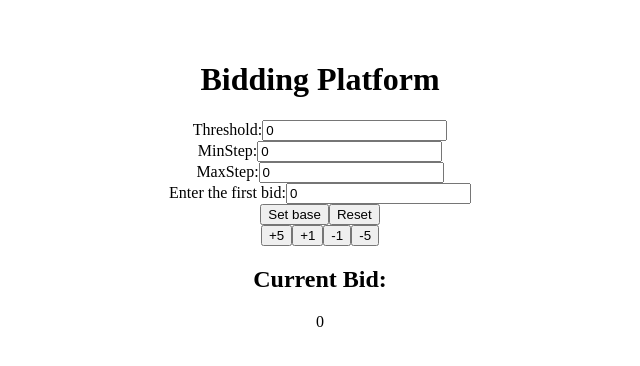
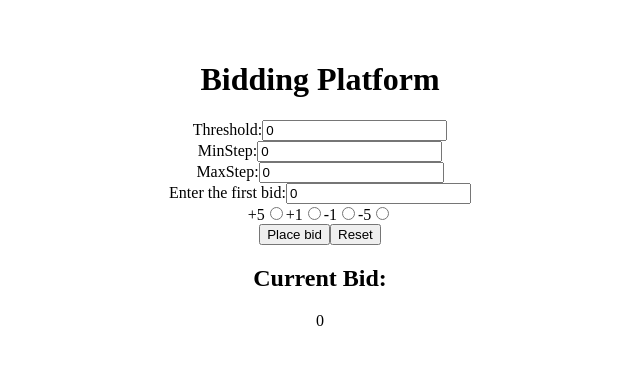
Before and after one commit to Alberto23B/bidding_platform, a React (Vite) app in the folder client/: page / in a window 1280 px wide. Shown: the top 366 px of the page, without its empty margins (320-960 px from the left). Built offline with nearby package versions, Linux system fonts and the light colour scheme.

Commit message:
Refactor bid submission logic and enhance input handling with radio buttons for step adjustments

```diff
--- a/client/src/App.tsx
+++ b/client/src/App.tsx
@@ -31,15 +31,6 @@ function App() {
     }));
   };
 
-  const handleSubmit = (e: React.FormEvent<HTMLFormElement>) => {
-    e.preventDefault();
-    if (inputData.base <= 0) {
-      alert('Please insert a value above 0');
-      return;
-    }
-    setCurrentBid(inputData.base);
-  };
-
   const handleReset = () => {
     setInputData({
       base: 0,
@@ -51,14 +42,15 @@ function App() {
     setCurrentBid(0);
   };
 
-  const handleBid = async (value: number) => {
+  const handleSubmit = async (e: React.FormEvent<HTMLFormElement>) => {
+    e.preventDefault();
+    const response = await getBid(url, inputData);
+
     setInputData((prev) => ({
       ...prev,
-      steps: Number(value),
+      base: response.result,
     }));
-    const response = await getBid(url, inputData);
-
-    console.log(response);
+    setCurrentBid(response.result);
   };
 
   return (
@@ -104,17 +96,66 @@ function App() {
             disabled={currentBid != 0}
           />
         </div>
+
         <div>
-          <button type='submit'>Set base</button>
+          <label htmlFor='plusFive'>+5</label>
+          <input
+            name='step'
+            value={5}
+            id='plusFive'
+            type='radio'
+            onClick={() =>
+              setInputData((prev) => ({
+                ...prev,
+                steps: 5,
+              }))
+            }
+          />
+          <label htmlFor='plusOne'>+1</label>
+          <input
+            name='step'
+            value={1}
+            id='plusOne'
+            type='radio'
+            onClick={() =>
+              setInputData((prev) => ({
+                ...prev,
+                steps: 1,
+              }))
+            }
+          />
+          <label htmlFor='minusOne'>-1</label>
+          <input
+            name='step'
+            value={-1}
+            id='minusOne'
+            type='radio'
+            onClick={() =>
+              setInputData((prev) => ({
+                ...prev,
+                steps: -1,
+              }))
+            }
+          />
+          <label htmlFor='minusFive'>-5</label>
+          <input
+            name='step'
+            value={-5}
+            id='minusFive'
+            type='radio'
+            onClick={() =>
+              setInputData((prev) => ({
+                ...prev,
+                steps: -5,
+              }))
+            }
+          />
+        </div>
+        <div>
+          <button type='submit'>Place bid</button>
           <button type='reset' onClick={handleReset}>
             Reset
           </button>
-        </div>
-        <div>
-          <button onClick={() => handleBid(5)}>+5</button>
-          <button onClick={() => handleBid(1)}>+1</button>
-          <button onClick={() => handleBid(-1)}>-1</button>
-          <button onClick={() => handleBid(-5)}>-5</button>
         </div>
       </form>
       <div>
--- a/client/src/lib/getBid.tsx
+++ b/client/src/lib/getBid.tsx
@@ -9,12 +9,12 @@ interface InputData {
 export default async function getBid(url: string, request: InputData) {
   const response = await fetch(url, {
     method: 'POST',
+    headers: {
+      'Content-Type': 'application/json',
+    },
     body: JSON.stringify(request),
   });
 
-  console.log(JSON.stringify(request));
-
   const data = await response.json();
-
   return data;
 }
```
